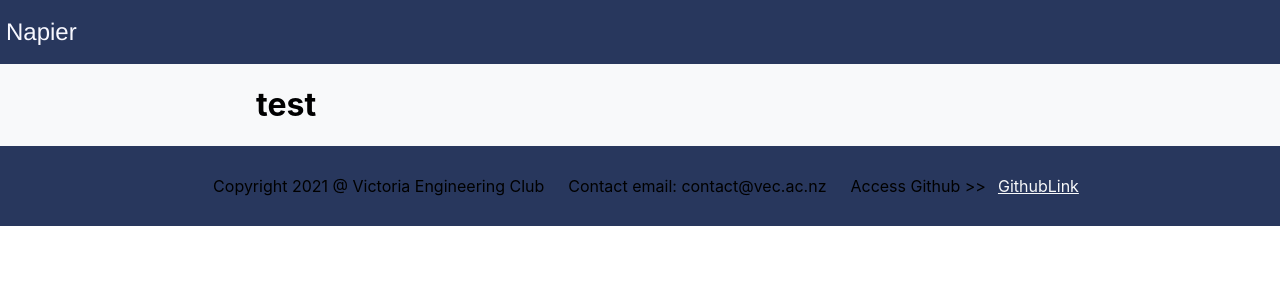
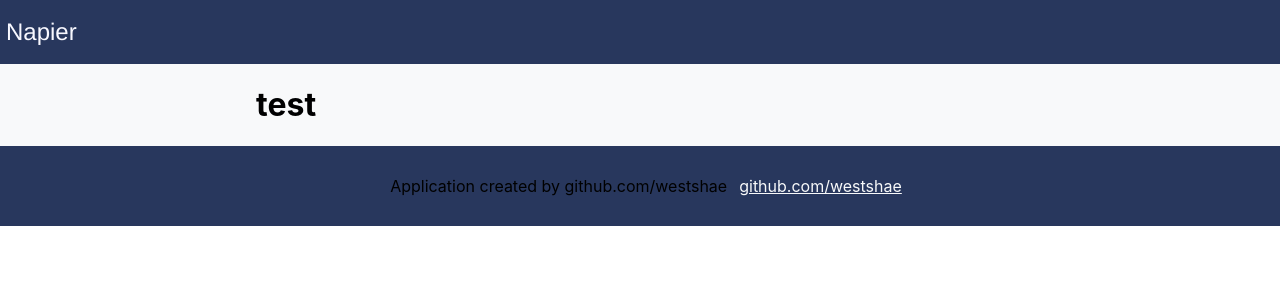
Before and after one commit to westshae/weather, a React (Create React App) app: page / in a window 1280 px wide. Shown: the top 300 px of the page. Built offline with nearby package versions, Linux system fonts and the light colour scheme.

Commit message:
Updated footer for new project

```diff
--- a/src/components/Footer.tsx
+++ b/src/components/Footer.tsx
@@ -46,18 +46,11 @@ const Image = styled.img`
 const Footer = () =>{
     return(
         <StyledFooter>
-            <Paragraph>Copyright 2021 @ Victoria Engineering Club</Paragraph>
-            <Paragraph>Contact email: contact@vec.ac.nz</Paragraph>
+            <Paragraph>Application created by github.com/westshae</Paragraph>
 
             {/* Desktop */}
             <MediaQuery minWidth={480}>
-                <Paragraph>Access Github {">>"}</Paragraph>
-                <Anchor href="https://github.com/vecnz/vecnz.github.io" target="_blank">GithubLink</Anchor>
-            </MediaQuery>
-
-            {/* Mobile */}
-            <MediaQuery maxWidth={480}>
-                <Paragraph>Github link: <Anchor href="https://github.com/vecnz/vecnz.github.io" target="_blank">github.com</Anchor></Paragraph>
+                <Anchor href="https://github.com/vecnz/vecnz.github.io" target="_blank">github.com/westshae</Anchor>
             </MediaQuery>
 
 
```
